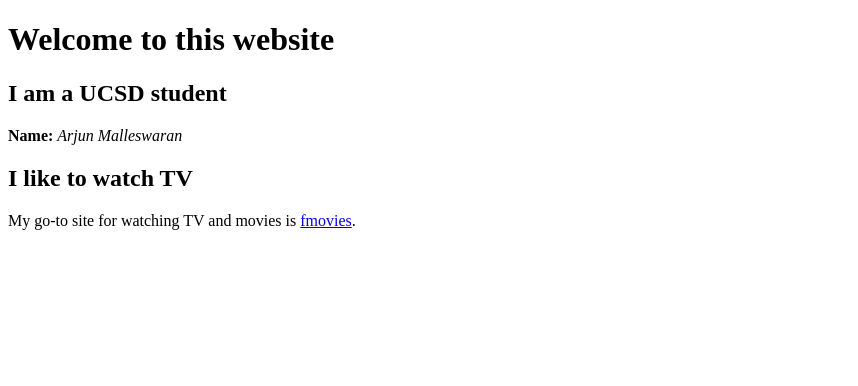
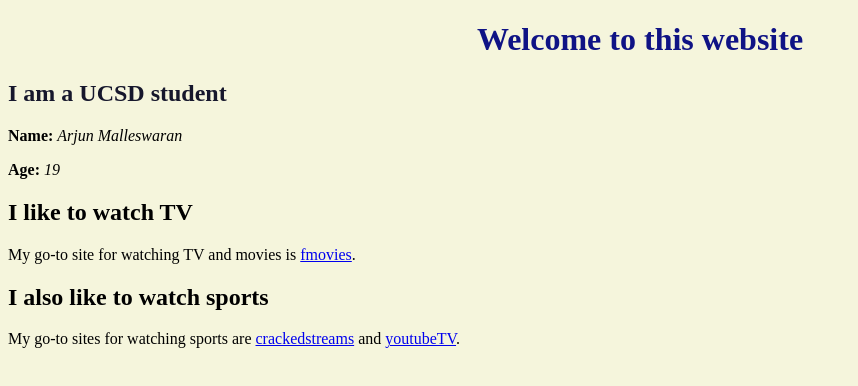
Before and after one commit to amallesw/2021-internship-prep, a plain HTML site: page HTML.html in a window 1280 px wide. Shown: the whole page, without its empty margins (0-858 px from the left). Drawn offline with Linux system fonts and the light colour scheme.

Commit message:
Update HTML.html

```diff
--- a/HTML.html
+++ b/HTML.html
@@ -11,20 +11,23 @@ text-align:
 -->
 
 
-
-<!DOCTYPE html>
+ <!DOCTYPE html>
 <html>
     <head>
         <title>webpage 1</title>
     </head>
 
-    <body>
-        <h1>Welcome to this website</h1>
+    <body style="background-color: beige;">
+        <h1 style="text-align: center; color: rgb(15,19,133);">Welcome to this website</h1>
 
-        <h2>I am a UCSD student</h2>
+        <h2 style="color: rgb(22, 23, 44);">I am a UCSD student</h2>
         <p><strong>Name:</strong> <em> Arjun Malleswaran</em></p>
+        <p><strong>Age:</strong> <em> 19</em></p>
 
         <h2>I like to watch TV</h2>
         <p>My go-to site for watching TV and movies is <a href = "https://fmovies.wtf">fmovies</a>.</p>
+
+        <h2>I also like to watch sports</h2>
+        <p>My go-to sites for watching sports are <a href = "https://new.crackstreams.net/nbastreams.php">crackedstreams</a> and <a href = "https://tv.youtube.com">youtubeTV</a>.</p>
     </body>
 </html>
```
